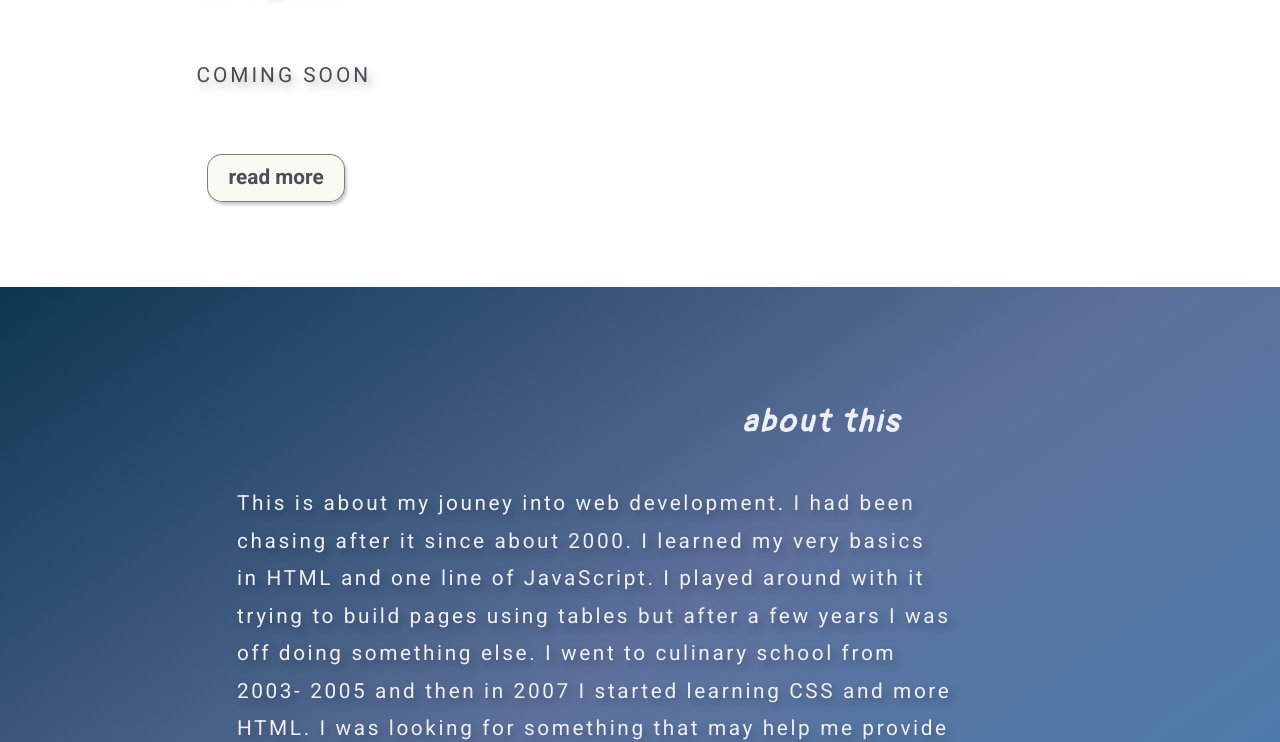
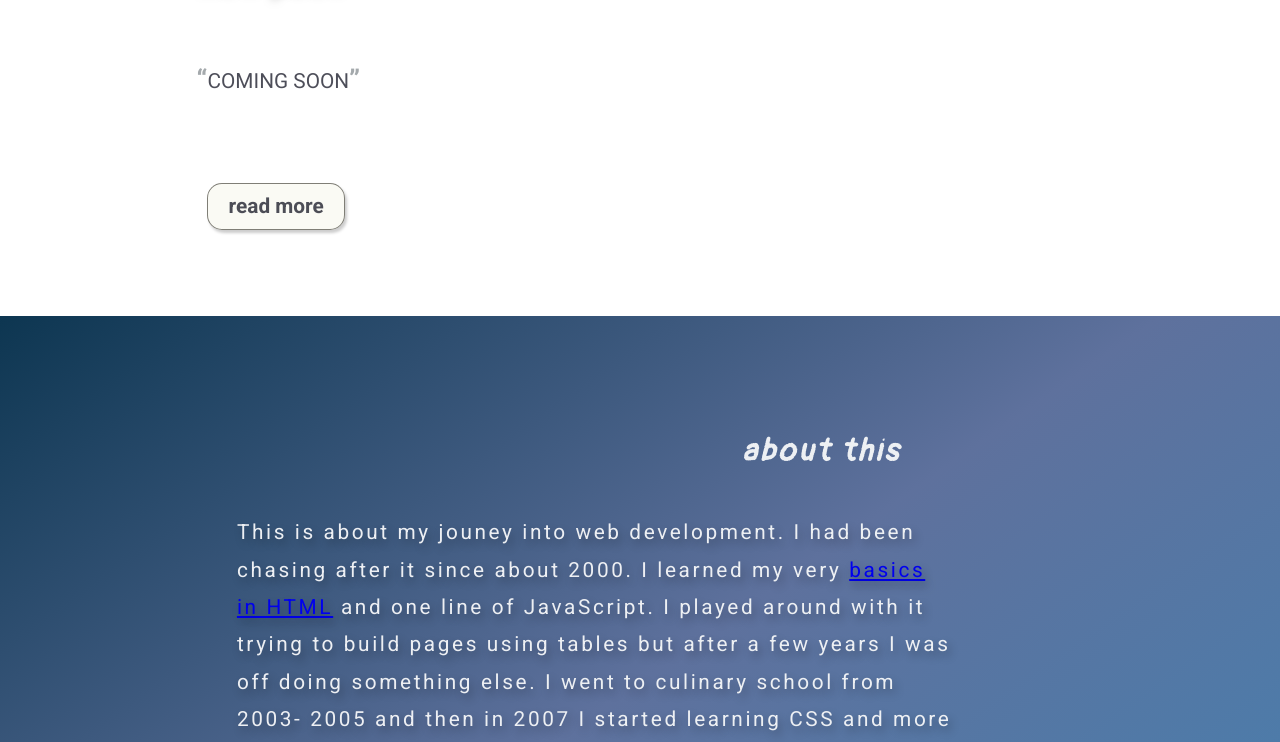
Before and after one commit to ntrovlupr/daily-glitch-blog, a plain HTML site: page src/index.html in a window 1280 px wide. Shown: the part 505-1247 px from the top of the page. Drawn offline with Linux system fonts and the light colour scheme; a web font is replaced by a local one.

Commit message:
add pseudo elements

```diff
--- a/src/index.html
+++ b/src/index.html
@@ -70,7 +70,9 @@
     <article class="feature-snippet t-padding-lrg">
       <h3 class="feature-snippet__title"><a href="/blog/my-first-article/"></a></h3>
 
-      <p class="feature-snippet__body"> COMING SOON</p>
+      <blockquote>COMING SOON</blockquote>
+
+      <p class="feature-snippet__body"> </p>
       <a href="individual-article.html" class="btn btn--primary margin-left">read more</a>
     </article>
 
@@ -111,7 +113,7 @@
 
 
             <p class="t-padding-lrg l-padding">
-              This is about my jouney into web development. I had been chasing after it since about 2000. I learned my very basics in HTML and one line of JavaScript. I played around with it trying to build pages using tables but after a few years I was off doing something else. I went to culinary school from 2003- 2005 and then in 2007 I started learning CSS and more HTML. I was looking for something that may help me provide for my family in a real way. I decided to up my skill set and make myself more valuable so in 2017 I began learning full time by dedicated all my free time to learning the fundamentals of HTML, CSS, JavaScript, PHP and MySQL. I just went for it, had fun, and soaked up as much as I could.
+              This is about my jouney into web development. I had been chasing after it since about 2000. I learned my very <a href="#" data-tool-tip="tool tip"> basics in HTML</a> and one line of JavaScript. I played around with it trying to build pages using tables but after a few years I was off doing something else. I went to culinary school from 2003- 2005 and then in 2007 I started learning CSS and more HTML. I was looking for something that may help me provide for my family in a real way. I decided to up my skill set and make myself more valuable so in 2017 I began learning full time by dedicated all my free time to learning the fundamentals of HTML, CSS, JavaScript, PHP and MySQL. I just went for it, had fun, and soaked up as much as I could.
             </p>
 
 
--- a/src/style.css
+++ b/src/style.css
@@ -252,6 +252,35 @@ section,
   (--flow-spacer, .3em);
 }
 
+a[data-tool-tip] {
+  position: relative;
+}
+
+a[data-tool-tip]::after {
+  content: attr(data-tool-tip);
+  display: block;
+  position: absolute;
+  background-color:hsla(53, 4%, 48%, 0.997);
+  padding: 1em 3em;
+  color:rgb(225, 225, 225);
+  border-radius: 5px;
+  font-size: .8em;
+  bottom: 100%;
+  left: 0;
+  white-space: nowrap;
+  transform: scale(0);
+  transition:
+    transform ease-out 150ms,
+    bottom ease-out 150ms;
+}
+
+a[data-tool-tip]:hover::after {
+  transform: scale(1);
+  bottom: 100%;
+}
+
+
+
 .text-right {
   text-align: right;
 }
@@ -317,6 +346,10 @@ section,
 .about-image {
   height: 100%;
   max-width: 7em;
+}
+
+.bold-sentence {
+  font-weight: 900;
 }
 
 /* //////////////////////
@@ -629,6 +662,20 @@ aside {
     padding-bottom: 1em;
   }
 
+  blockquote::before {
+    content: open-quote;
+    font-size: 1.245em;
+    font-weight: 900;
+    color: rgba(115, 123, 128, 0.651);
+  }
+
+  blockquote::after {
+    content: close-quote;
+    font-size: 1.245em;
+    font-weight: 900;
+    color: rgba(115, 123, 128, 0.651);
+  }
+
   /* ////////////////////
   More info
   //////////////////// */
```
Also changed, not shown: src/post-1.html (+1 -1 lines), 1 other file.
